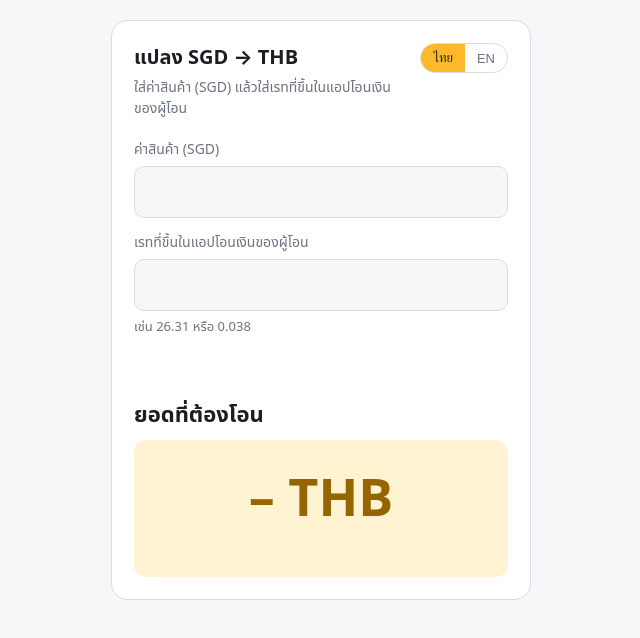
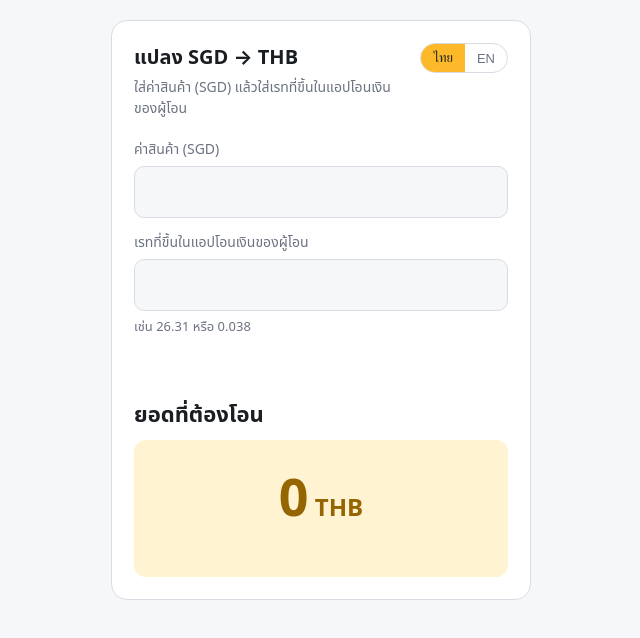
Before and after one commit to yly147/sgd-thb, a plain HTML site: page index.html in a window 1280 px wide. Shown: the whole page, without its empty margins (319-959 px from the left). Drawn offline with Linux system fonts and the light colour scheme.

Commit message:
Add files via upload

```diff
--- a/index.html
+++ b/index.html
@@ -30,6 +30,7 @@ select{width:100%;margin-top:8px;font-size:15px;padding:10px;border:1px solid va
 .mode:empty{visibility:hidden}
 .result{margin-top:0;padding:26px 18px;border-radius:12px;background:var(--accent-bg);text-align:center}
 .result .big{font-size:52px;line-height:1.15;font-weight:700;color:var(--accent);overflow-wrap:anywhere}
+.result .cur{font-size:24px;font-weight:700}
 .rl{font-size:22px;font-weight:700;color:var(--text);margin-top:24px;margin-bottom:8px}
 .f{font-size:14px;color:var(--muted);margin-top:6px;text-align:center;word-break:break-word}
 </style>
@@ -55,7 +56,7 @@ select{width:100%;margin-top:8px;font-size:15px;padding:10px;border:1px solid va
 
   <div class="rl" id="t-res"></div>
   <div class="result">
-    <div class="big" id="out">– THB</div>
+    <div class="big" id="out">0<span class="cur"> THB</span></div>
     <div class="f" id="formula">&nbsp;</div>
   </div>
 </div>
@@ -79,7 +80,7 @@ function setLang(l){
   $('l-th').textContent=l==='en'?'TH':'ไทย';$('l-th').className=l==='th'?'on':'';$('l-en').className=l==='en'?'on':'';
   calc();
 }
-function reset(){outEl.textContent='– THB';fEl.innerHTML='&nbsp;';last=''}
+function reset(){outEl.innerHTML='0<span class="cur"> THB</span>';fEl.innerHTML='&nbsp;';last=''}
 function calc(){
   var t=T[lang],r=num(rateEl.value),a=num(amtEl.value),s=rateEl.value.trim(),div;
   if(!(r>0)){modeEl.textContent='';reset();return}
@@ -92,7 +93,7 @@ function calc(){
   if(!(a>=0)){reset();return}
   var res=div?a/r:a*r;
   last=fmt(res);
-  outEl.textContent=last+' THB';
+  outEl.innerHTML=last+'<span class="cur"> THB</span>';
   fEl.textContent=div?(a+' ÷ '+r+' = '+last+' THB'):(r+' × '+a+' = '+last+' THB');
 }
 rateEl.addEventListener('input',calc);amtEl.addEventListener('input',calc);
--- a/sw.js
+++ b/sw.js
@@ -1,4 +1,4 @@
-var CACHE='sgd-thb-v3';
+var CACHE='sgd-thb-v4';
 var FILES=['./','index.html','manifest.webmanifest','icon-192.png','icon-512.png','icon-maskable-512.png'];
 self.addEventListener('install',function(e){
   e.waitUntil(caches.open(CACHE).then(function(c){return c.addAll(FILES)}));
```
